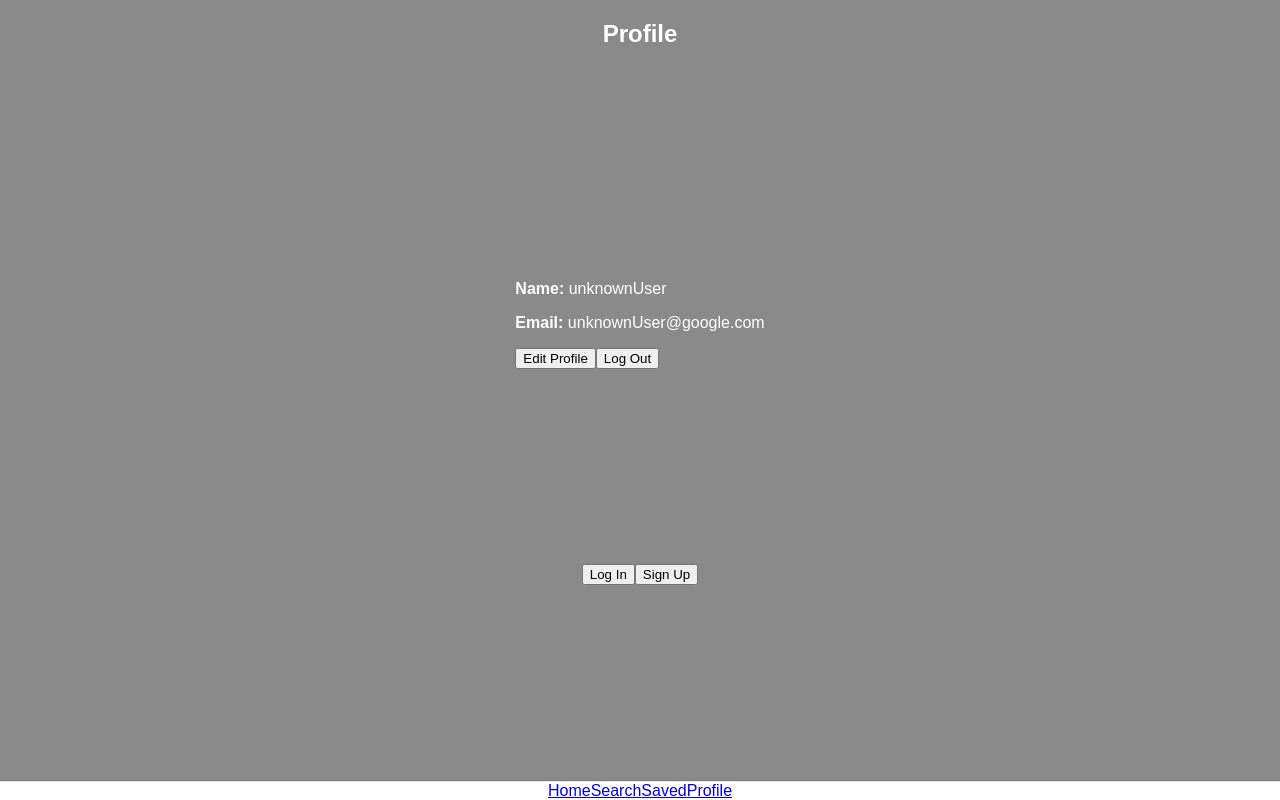
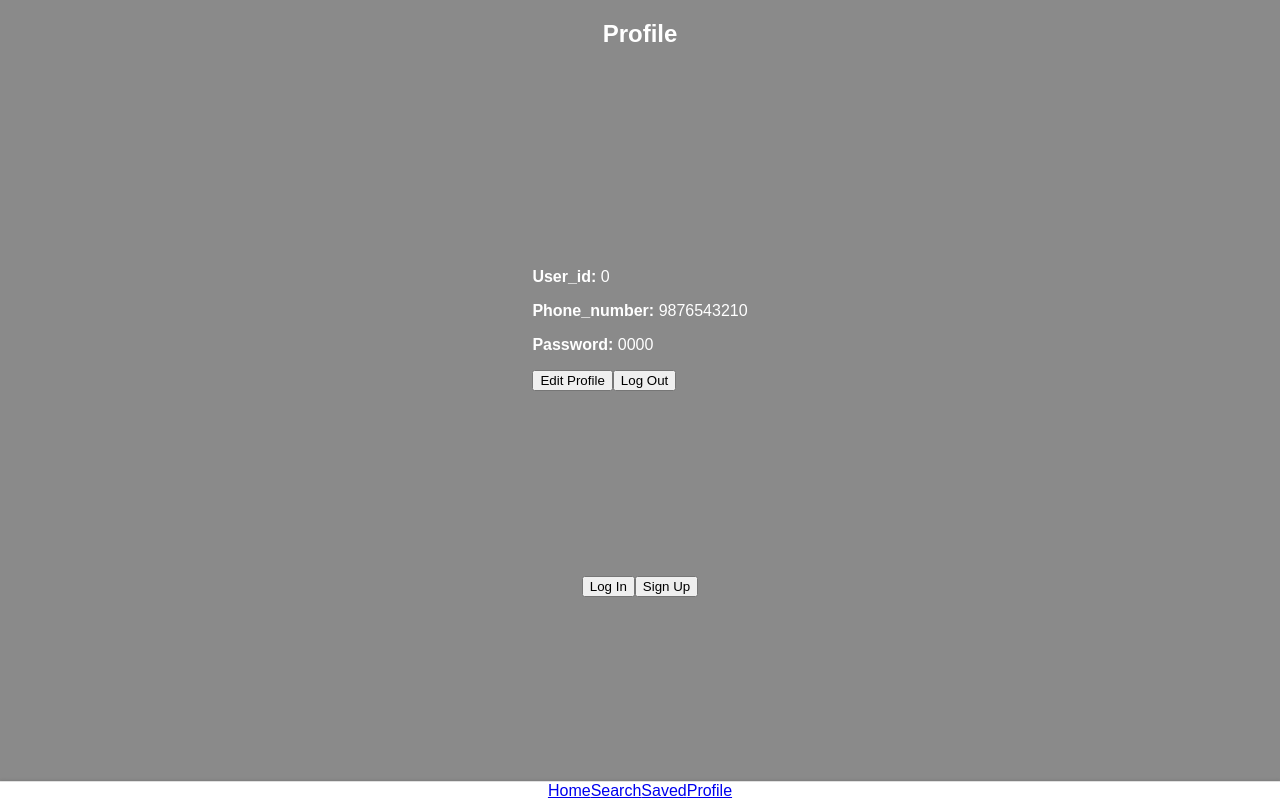
Before and after one commit to Chiang-Chen-An/meichuhackathon, a React (Vite) app in the folder frontend/: page /profile in a window 1280 px wide. Built offline with nearby package versions, Linux system fonts and the light colour scheme.

Commit message:
login/register function

```diff
--- a/frontend/src/page/Profile.jsx
+++ b/frontend/src/page/Profile.jsx
@@ -1,10 +1,13 @@
 import React, { useState, useEffect, useRef } from "react";
 // import './Profile.css';
+import "../route/user"
 import Navigation from "../components/navigation";
+import { login, register } from "../route/user";
 
 function ProfilePage() {
-  const [name, setName] = useState("unknownUser");
-  const [email, setEmail] = useState("unknownUser@google.com");
+  const [phone, setphonenum] = useState("9876543210");
+  const [psw, setpsw] = useState("0000");
+  const [id, setid] = useState("0");
 
   const buttons = ["Edit Profile", "Log Out", "Log In", "Sign Up"];
 
@@ -82,16 +85,16 @@ function ProfilePage() {
 
   const handleEditProfile = () => {
     setFocusedButtonIndex(-1);
-    const newName = prompt("Enter your new name:", name);
-    const newEmail = prompt("Enter your new email:", email);
-    if (newName) setName(newName);
-    if (newEmail) setEmail(newEmail);
+    const newPhone = alert("Enter your new phone number:", phone);
+    const newPassword = alert("Enter your new password:", psw);
+    if (newPhone) setphonenum(newPhone);
+    if (newPassword) setpsw(newPassword);
   };
 
   const resetProfile = () => {
     setFocusedButtonIndex(-1);
-    setName("username");
-    setEmail("defult@abc.com");
+    setphonenum("0123456789");
+    setpsw("defultabcpsw");
   };
 
   return (
@@ -99,10 +102,13 @@ function ProfilePage() {
       <h2 className="page-title">Profile</h2>
       <div className="profile-info">
         <p>
-          <strong>Name:</strong> {name}
+          <strong>User_id:</strong> {id}
         </p>
         <p>
-          <strong>Email:</strong> {email}
+          <strong>Phone_number:</strong> {phone}
+        </p>
+        <p>
+          <strong>Password:</strong> {psw}
         </p>
         <button
           className={`profile-button ${
@@ -129,8 +135,9 @@ function ProfilePage() {
         <button
           className={`auth-button ${focusedButtonIndex === 2 ? "focused" : ""}`}
           onClick={() => {
-            setFocusedButtonIndex(-1);
-            alert(`You clicked on: Log In`);
+            let msg = register({"phone_number":phone, "password":psw});
+            alert(msg.message);
+            setid(msg.user_id);
           }}
           ref={buttonRefs.current[2]}
           tabIndex={focusedButtonIndex === 2 ? 0 : -1}
@@ -140,8 +147,9 @@ function ProfilePage() {
         <button
           className={`auth-button ${focusedButtonIndex === 3 ? "focused" : ""}`}
           onClick={() => {
-            setFocusedButtonIndex(-1);
-            alert(`You clicked on: Sign Up`);
+            let msg = login({"phone_number":phone, "password":psw});
+            alert(msg.message);
+            setid(msg.user_id);
           }}
           ref={buttonRefs.current[3]}
           tabIndex={focusedButtonIndex === 3 ? 0 : -1}
```
Also changed, not shown: frontend/src/page/Saved.jsx (+20 -0 lines).
